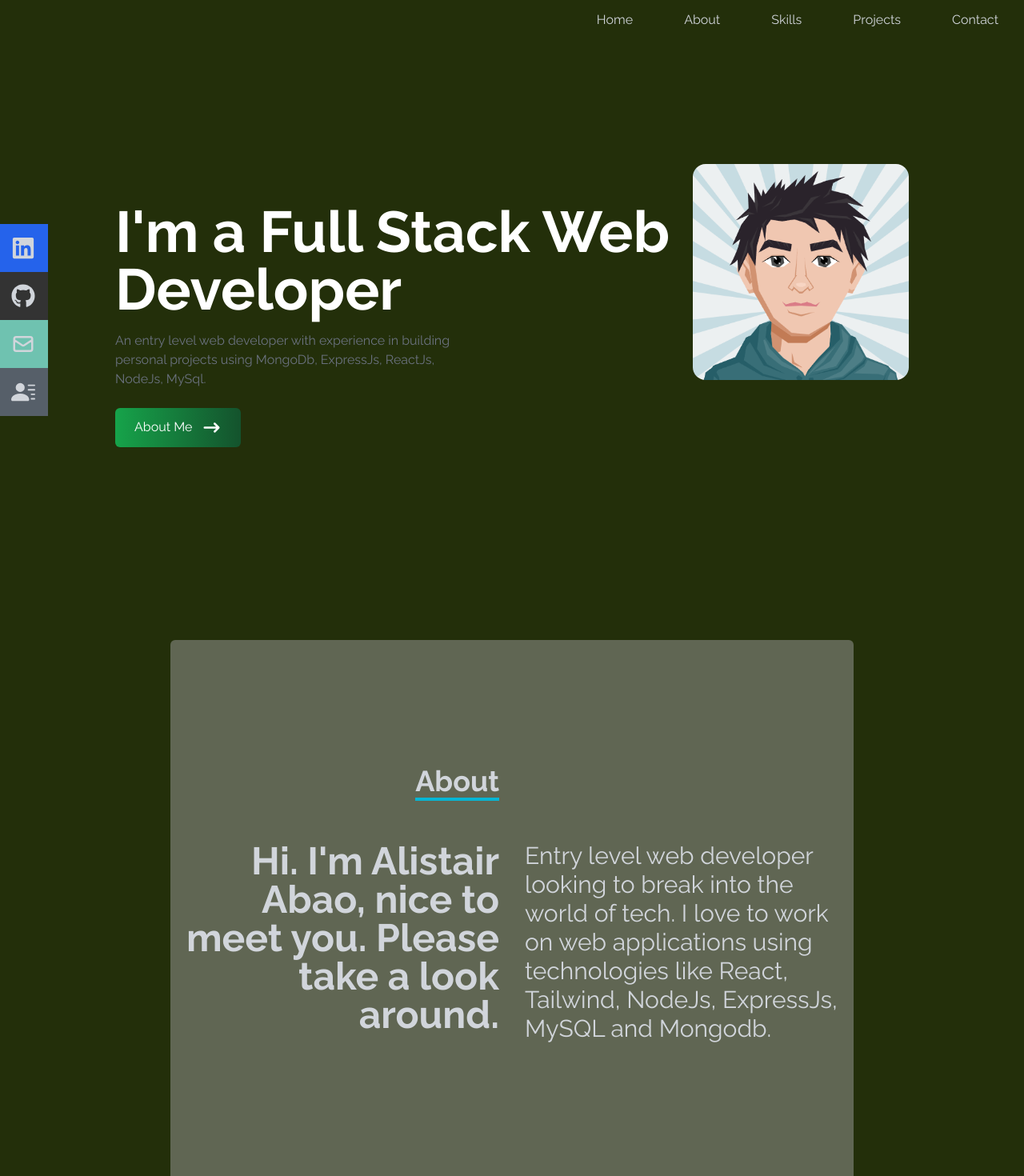
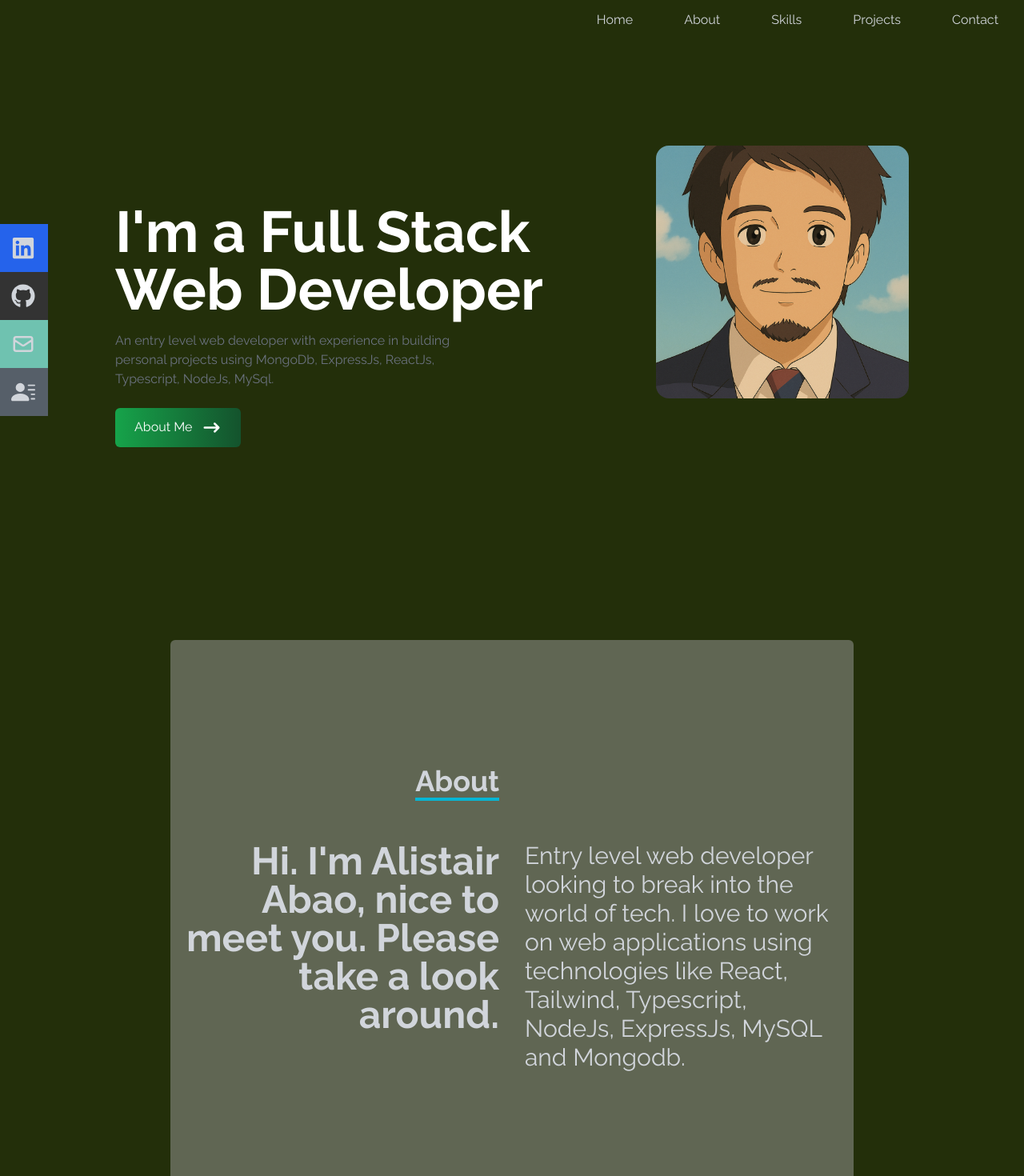
Before and after one commit to chubibobibo/alistairPortfolio, a React (Vite) app: page / in a window 1280 px wide. Shown: the top 1470 px of the page at 80% size. Built offline with nearby package versions, Linux system fonts and the light colour scheme.

Commit message:
changed profile pic

```diff
--- a/src/components/About.jsx
+++ b/src/components/About.jsx
@@ -27,7 +27,8 @@ const About = () => {
               <p className=' text-md sm:text-3xl'>
                 Entry level web developer looking to break into the world of
                 tech. I love to work on web applications using technologies like
-                React, Tailwind, NodeJs, ExpressJs, MySQL and Mongodb.
+                React, Tailwind, Typescript, NodeJs, ExpressJs, MySQL and
+                Mongodb.
               </p>
             </div>
           </div>
--- a/src/components/Home.jsx
+++ b/src/components/Home.jsx
@@ -1,6 +1,6 @@
 import React from "react";
 import { HiArrowNarrowRight } from "react-icons/hi";
-import me from "../assets/photo.png";
+import me from "../assets/profilepic.png";
 import { Link } from "react-scroll";
 
 const Home = () => {
@@ -13,7 +13,8 @@ const Home = () => {
           </h2>
           <p className='text-gray-500 py-4 max-w-md'>
             An entry level web developer with experience in building personal
-            projects using MongoDb, ExpressJs, ReactJs, NodeJs, MySql.
+            projects using MongoDb, ExpressJs, ReactJs, Typescript, NodeJs,
+            MySql.
           </p>
           <div>
             <Link
```
Also changed, not shown: src/assets/profilepic.png (added).
